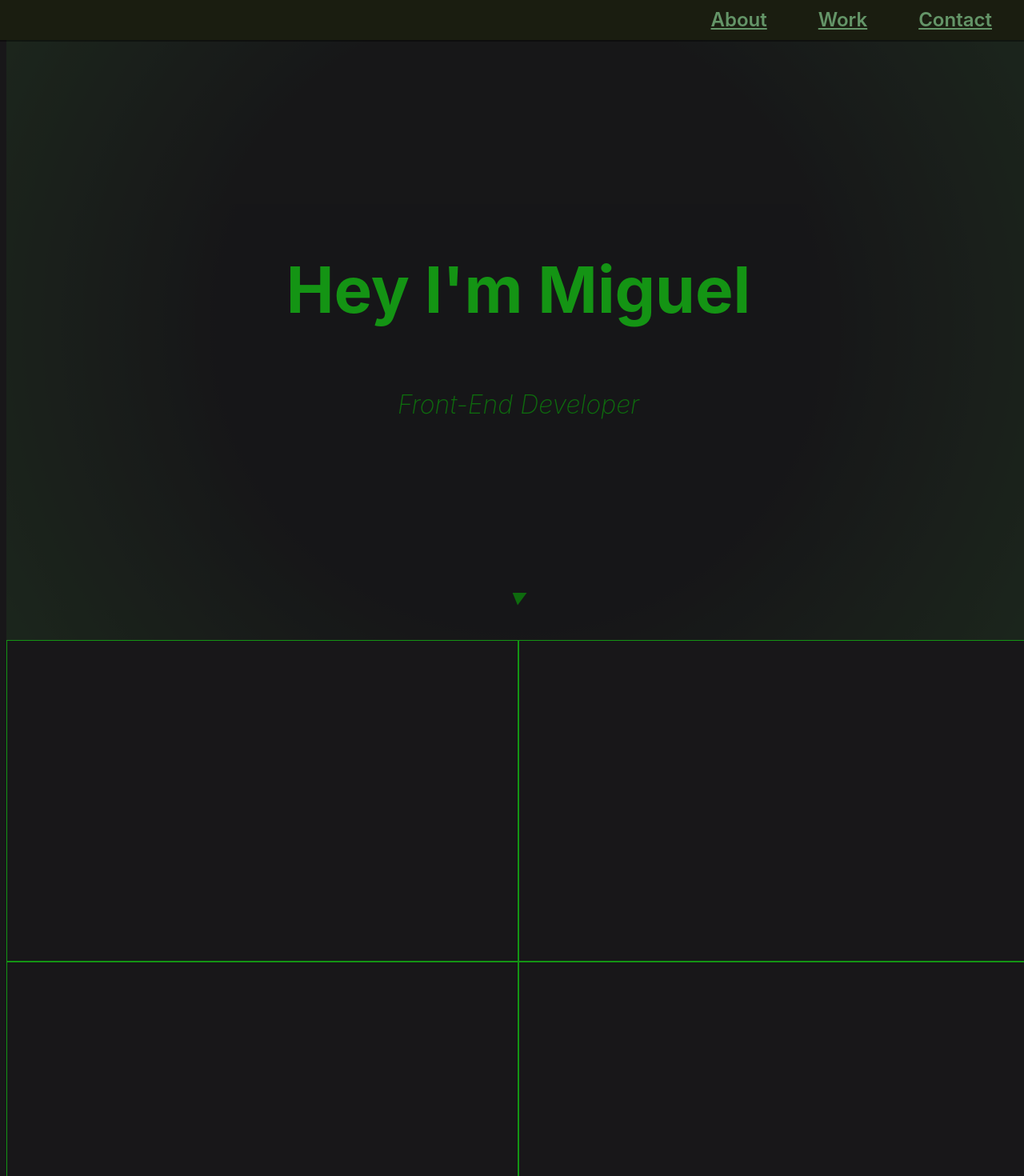
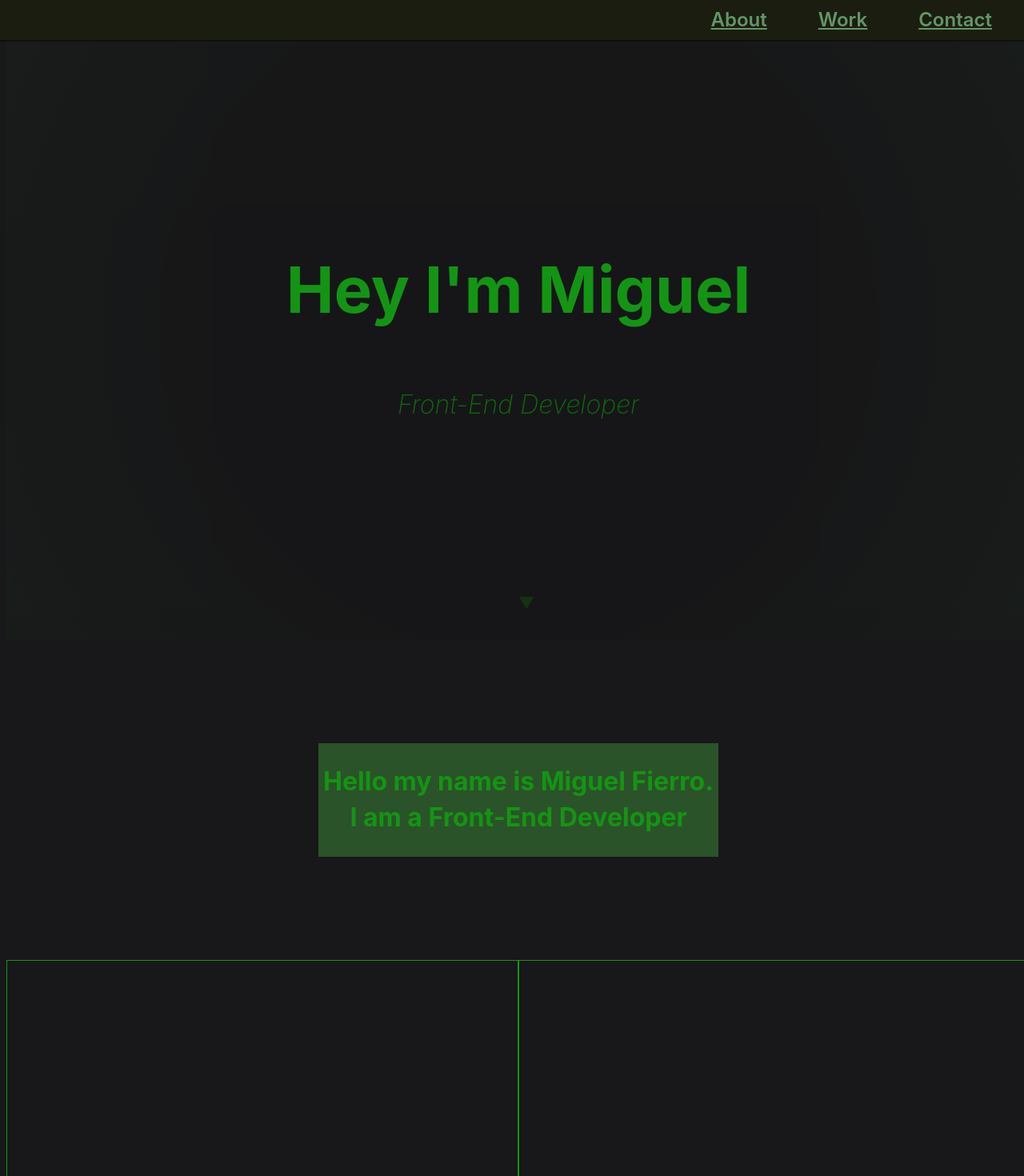
Before and after one commit to Mike-is-coding/Mike-is-coding.github.io, a React (Create React App) app: page / in a window 1280 px wide. Shown: the top 1470 px of the page at 80% size. Built offline with nearby package versions, Linux system fonts and the light colour scheme.

Commit message:
Added typing animation

```diff
--- a/src/App.js
+++ b/src/App.js
@@ -26,9 +26,29 @@ function App() {
 
         {/* || Welcome Section */}
         <section id="welcome-section">
+          <div className="welcome-container">
             <h1 className="welcome-text">Hey I'm Miguel</h1>
-        <p>Front-End Developer</p>
-        <p className="scroll-cont"><span className="scroll-text">▼</span></p>
+          </div>
+          <div
+            className="welcome-container2"
+            style={{ display: "inline-block" }}
+          >
+            <p className="welcome-text">Front-End Developer</p>
+          </div>
+          <div>
+            <p className="scroll-cont">
+              <span className="scroll-text">▼</span>
+            </p>
+          </div>
+        </section>
+
+        {/* || About Me Section */}
+        <section className="about-me">
+          <div className="about-me-text">
+            <h2>
+              Hello my name is Miguel Fierro. I am a Front-End Developer
+            </h2>
+          </div>
         </section>
 
         {/* || Projects Section */}
--- a/src/index.css
+++ b/src/index.css
@@ -44,6 +44,26 @@
     top: 1000px;
   }
 }
+@keyframes typing {
+  from {
+    width: 0;
+    border-right: 10px solid #149414;
+  }
+  to {
+    width: 100%;
+    border-right: 0px solid #149414;
+  }
+}
+@-webkit-keyframes typing {
+  from {
+    width: 0;
+    border-right: 10px solid #149414;
+  }
+  to {
+    width: 100%;
+    border-right: 0px solid #149414;
+  }
+}
 /* Default page css */
 body {
   font-family: "Poppins", sans-serif;
@@ -81,6 +101,11 @@ body {
 
 code {
   font-family: source-code-pro, Menlo, Monaco, Consolas, "Courier New", monospace;
+}
+
+h2 {
+  color: #149414;
+  font-size: 2rem;
 }
 
 ul {
@@ -173,6 +198,12 @@ a {
   text-decoration: underline;
 }
 
+.boxington {
+  display: flex;
+  justify-content: center;
+  flex-direction: column;
+}
+
 #welcome-section {
   display: flex;
   flex-direction: column;
@@ -185,31 +216,76 @@ a {
   background: rgba(24, 23, 25, 0.7);
 }
 
+.welcome-container {
+  display: inline-block;
+}
+
 .welcome-text {
   color: #149414;
   text-align: center;
   font-size: 5rem;
-  font-weight: 700;
+  overflow: hidden;
+  white-space: nowrap;
+  width: 0;
+  -webkit-animation: typing 1s steps(30, end);
+  -webkit-animation-fill-mode: forwards;
+  -moz-animation: typing 1s steps(30, end);
+  -moz-animation-fill-mode: forwards;
+  -o-animation: typing 1s steps(30, end);
+  -o-animation-fill-mode: forwards;
+  animation: typing 1s steps(30, end);
+  animation-fill-mode: forwards;
 }
 
-#welcome-section > p {
+.welcome-container2 > p {
   font-size: 2rem;
   font-weight: 200;
   font-style: italic;
   margin-top: 0px;
   color: #0e6b0e;
+  -webkit-animation: typing 1s steps(30, end);
+  -webkit-animation-fill-mode: forwards;
+  -webkit-animation-delay: 3.5s;
+  -moz-animation: typing 1s steps(30, end);
+  -moz-animation-fill-mode: forwards;
+  -moz-animation-delay: 3.5s;
+  -o-animation: typing 1s steps(30, end);
+  -o-animation-fill-mode: forwards;
+  -o-animation-delay: 3.5s;
+  animation: typing 1s steps(30, end);
+  animation-fill-mode: forwards;
+  animation-delay: 3.5s;
 }
 
 .scroll-cont {
   position: absolute;
   bottom: 0px;
-  font-size: 50px;
+  margin-top: 0px;
+  color: #0e6b0e;
 }
 
 .scroll-text {
   font-size: 20px;
-  -webkit-animation: flickerAnimation 3s infinite;
-  animation: flickerAnimation 3s infinite;
+  -webkit-animation: flickerAnimation 5s infinite;
+  animation: flickerAnimation 5s infinite;
+}
+
+.about-me {
+  width: 100vw;
+  height: 400px;
+  background: #181719;
+  display: flex;
+  justify-content: center;
+  align-items: center;
+}
+
+.about-me-text {
+  width: 500px;
+  height: -webkit-fit-content;
+  height: -moz-fit-content;
+  height: fit-content;
+  background: #2b5329;
+  text-align: center;
 }
 
 .projects-section {
--- a/src/index.scss
+++ b/src/index.scss
@@ -24,10 +24,10 @@ $black2: #1a1d10;
 }
 
 @mixin flicker-slow {
-  -webkit-animation: flickerAnimation 3s infinite;
-  -moz-animation: flickerAnimation 3s infinite;
-  -o-animation: flickerAnimation 3s infinite;
-  animation: flickerAnimation 3s infinite;
+  -webkit-animation: flickerAnimation 5s infinite;
+  -moz-animation: flickerAnimation 5s infinite;
+  -o-animation: flickerAnimation 5s infinite;
+  animation: flickerAnimation 5s infinite;
 }
 
 @mixin flicker-static {
@@ -115,6 +115,47 @@ $black2: #1a1d10;
   }
 }
 
+@keyframes typing {
+  from {
+    width: 0;
+    border-right: 10px solid $hacker;
+  }
+  to {
+    width: 100%;
+    border-right: 0px solid $hacker;
+  }
+}
+@-o-keyframes typing {
+  from {
+    width: 0;
+    border-right: 10px solid $hacker;
+  }
+  to {
+    width: 100%;
+    border-right: 0px solid $hacker;
+  }
+}
+@-moz-keyframes typing {
+  from {
+    width: 0;
+    border-right: 10px solid $hacker;
+  }
+  to {
+    width: 100%;
+    border-right: 0px solid $hacker;
+  }
+}
+@-webkit-keyframes typing {
+  from {
+    width: 0;
+    border-right: 10px solid $hacker;
+  }
+  to {
+    width: 100%;
+    border-right: 0px solid $hacker;
+  }
+}
+
 /* Default page css */
 body {
   font-family: "Poppins", sans-serif;
@@ -156,6 +197,11 @@ body {
 code {
   font-family: source-code-pro, Menlo, Monaco, Consolas, "Courier New",
     monospace;
+}
+
+h2 {
+  color: $hacker;
+  font-size: 2rem;
 }
 
 ul {
@@ -245,6 +291,12 @@ a {
   text-decoration: underline;
 }
 
+.boxington {
+  display: flex;
+  justify-content: center;
+  flex-direction: column;
+}
+
 #welcome-section {
   display: flex;
   flex-direction: column;
@@ -257,30 +309,73 @@ a {
   background: $trans-black;
 }
 
+.welcome-container {
+  display: inline-block;
+}
+
 .welcome-text {
   color: $hacker;
   text-align: center;
   font-size: 5rem;
-  font-weight: 700;
+  overflow: hidden;
+  white-space: nowrap;
+  width: 0;
+  -webkit-animation: typing 1s steps(30, end);
+  -webkit-animation-fill-mode: forwards;
+  -moz-animation: typing 1s steps(30, end);
+  -moz-animation-fill-mode: forwards;
+  -o-animation: typing 1s steps(30, end);
+  -o-animation-fill-mode: forwards;
+  animation: typing 1s steps(30, end);
+  animation-fill-mode: forwards;
 }
 
-#welcome-section > p {
+.welcome-container2 > p {
   font-size: 2rem;
   font-weight: 200;
   font-style: italic;
   margin-top: 0px;
   color: $dark-hacker;
+  -webkit-animation: typing 1s steps(30, end);
+  -webkit-animation-fill-mode: forwards;
+  -webkit-animation-delay: 3.5s;
+  -moz-animation: typing 1s steps(30, end);
+  -moz-animation-fill-mode: forwards;
+  -moz-animation-delay: 3.5s;
+  -o-animation: typing 1s steps(30, end);
+  -o-animation-fill-mode: forwards;
+  -o-animation-delay: 3.5s;
+  animation: typing 1s steps(30, end);
+  animation-fill-mode: forwards;
+  animation-delay: 3.5s;
 }
 
 .scroll-cont {
   position: absolute;
   bottom: 0px;
-  font-size: 50px;
+  margin-top: 0px;
+  color: $dark-hacker;
 }
 
 .scroll-text {
   font-size: 20px;
   @include flicker-slow();
+}
+
+.about-me {
+  width: 100vw;
+  height: 400px;
+  background: $black;
+  display: flex;
+  justify-content: center;
+  align-items: center;
+}
+
+.about-me-text {
+  width: 500px;
+  height: fit-content;
+  background: $dark-dark-hacker;
+  text-align: center;
 }
 
 .projects-section {
```
Also changed, not shown: 1 other file (tests, documents, lock files or other folders). Lines whose indentation alone changed are shown as unchanged.
